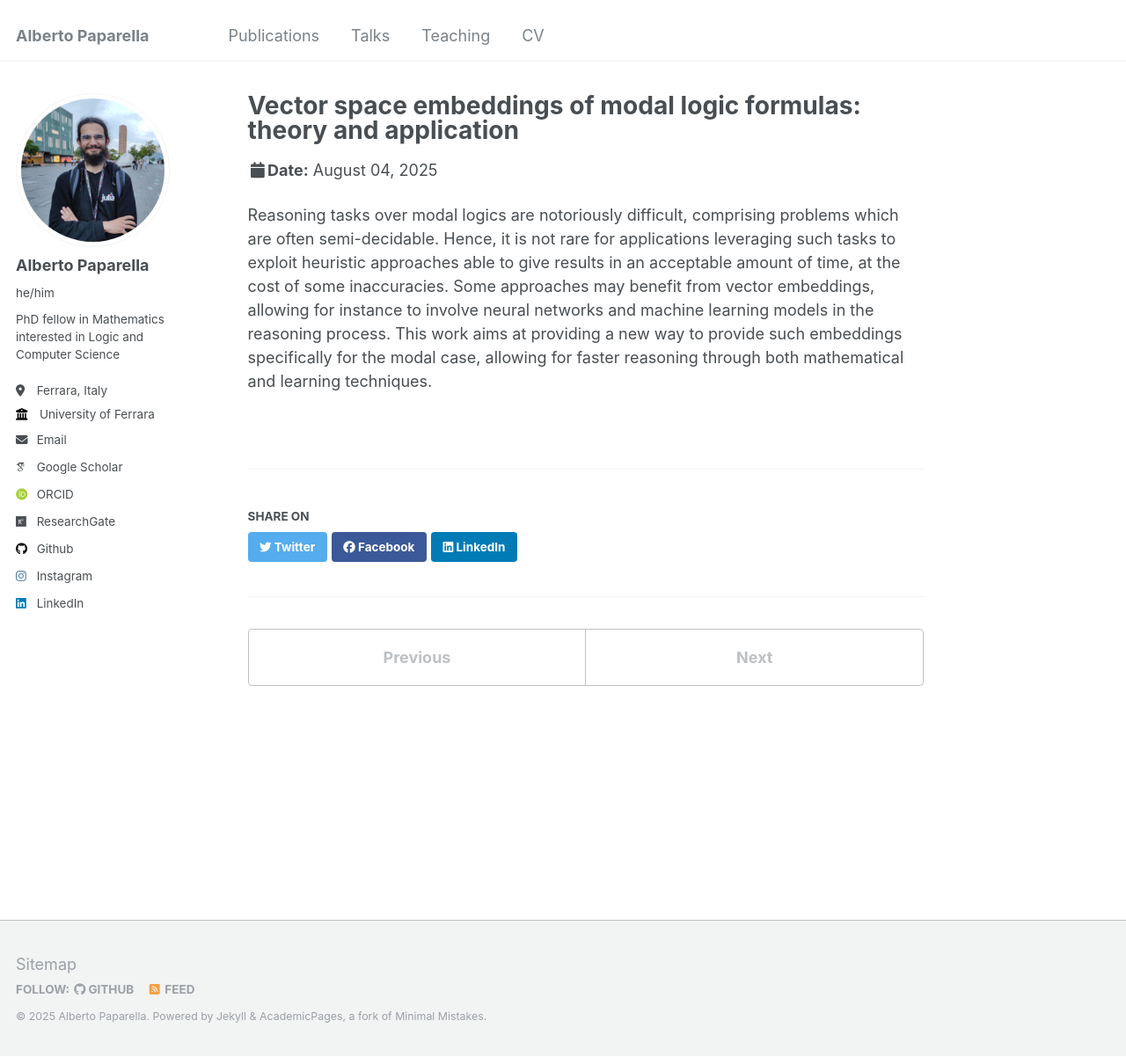
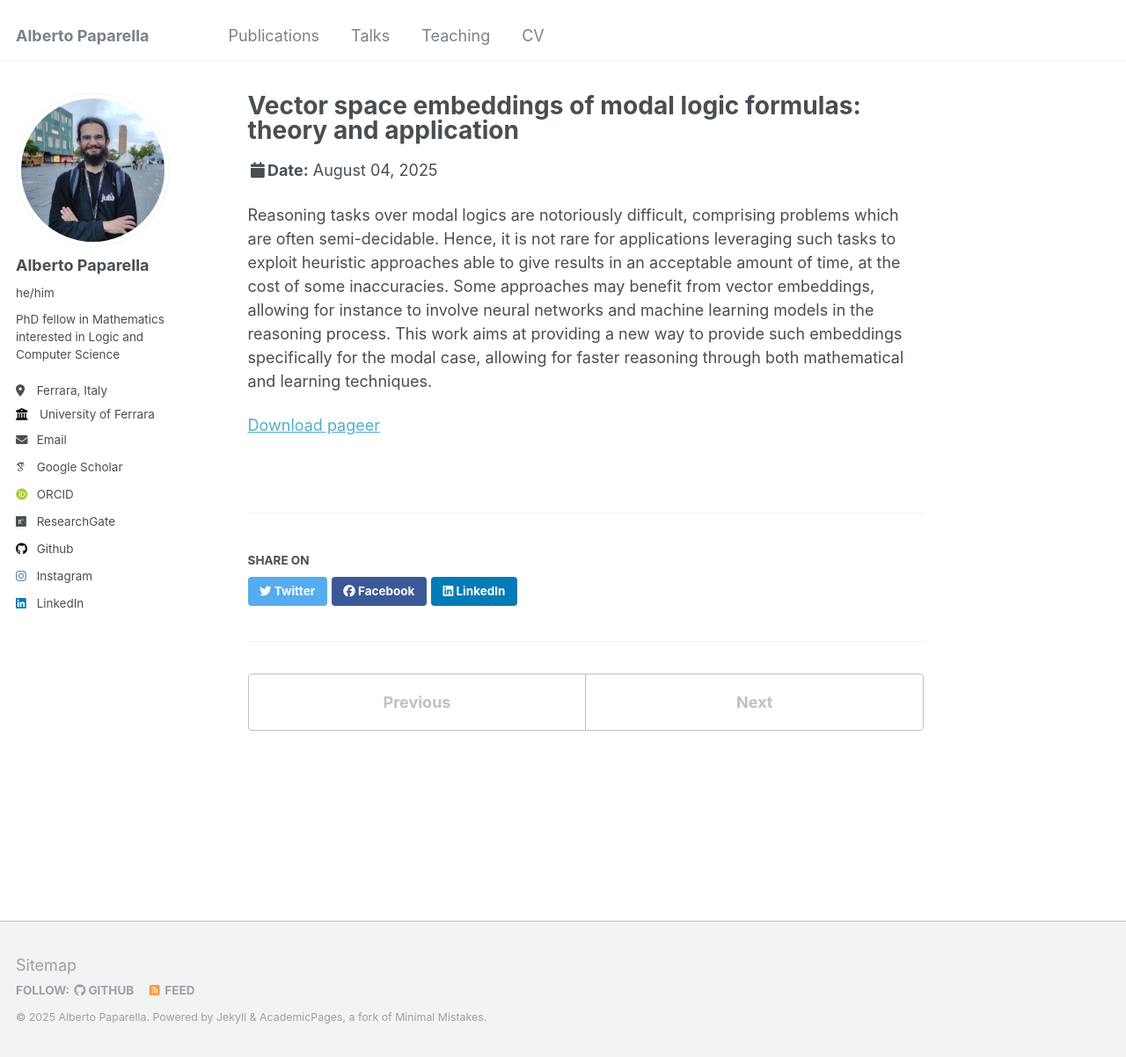
Before and after one commit to alberto-paparella/alberto-paparella.github.io, a Jekyll site: the page built from _talks/2025-08-04-vector-space-embeddings-of-modal-logic-formulas.md, in a window 1280 px wide and 1202 px high. Shown: the whole window at 88% size. Built offline with Jekyll 4.4.1, drawn with Linux system fonts in a browser that asks for light colours; some web fonts are replaced.

Commit message:
Small fix to posterurl inside page

```diff
--- a/_layouts/talk.html
+++ b/_layouts/talk.html
@@ -47,7 +47,7 @@ layout: default
           <p> <a href="{{ page.slidesurl }}">Download Slides</a> | <a href="{{ page.youtubeurl }}">Check it on youtube</a></p></p>
         {% elsif page.slidesurl %}
           <p> <a href="{{ page.slidesurl }}">Download Slides</a></p></p>
-        {% elsif page.pageerurl %}
+        {% elsif page.posterurl %}
           <p> <a href="{{ page.posterurl }}">Download pageer</a></p></p>
         {% elsif page.youtubeurl %}
           <p> <a href="{{ page.youtubeurl }}">Check it on Youtube</a></p></p>
```
